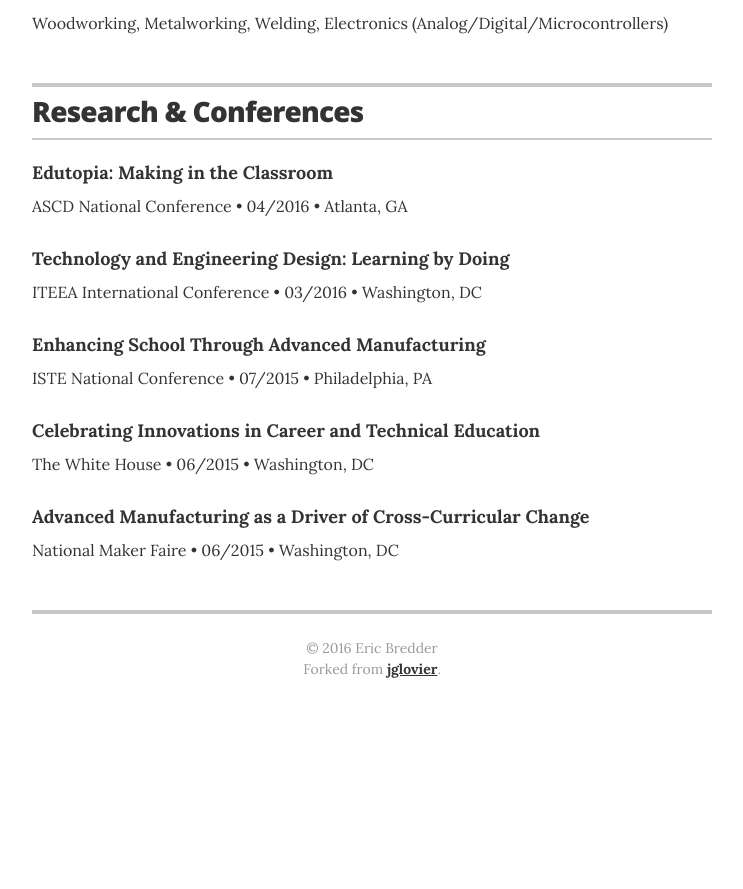
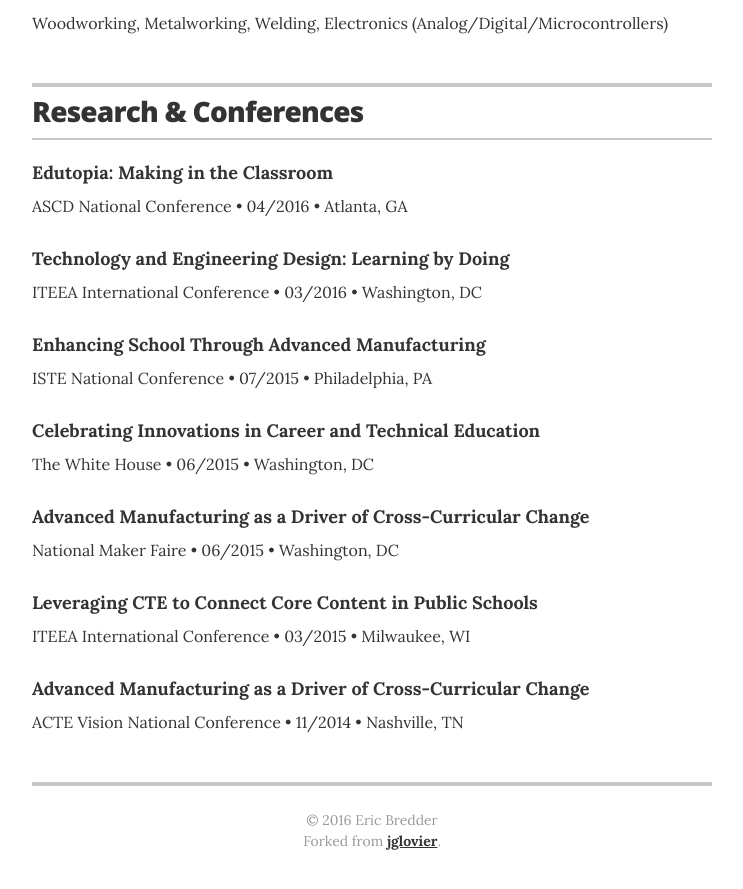
Before and after one commit to eabredder/eabredder.github.io, a Jekyll site: the page built from index.html, in a window 1280 px wide and 900 px high, scrolled down 1908 px. Shown: the top 889 px of the window, without its empty margins (268-1011 px from the left). Built offline with Jekyll 4.4.1, drawn with Linux system fonts in a browser that asks for light colours; before the commit the page ends 2636 px from its top, so only the background shows below that.

Commit message:
Update resume.html

```diff
--- a/_layouts/resume.html
+++ b/_layouts/resume.html
@@ -211,6 +211,16 @@
           <p class="resume-item-copy">National Maker Faire &bull; 06/2015 &bull; Washington, DC</p>
         </div>
 
+        <div class="resume-item">
+          <h4 class="resume-item-details" itemprop="award">Leveraging CTE to Connect Core Content in Public Schools</h4>
+          <p class="resume-item-copy">ITEEA International Conference &bull; 03/2015 &bull; Milwaukee, WI</p>
+        </div>
+
+        <div class="resume-item">
+          <h4 class="resume-item-details" itemprop="award">Advanced Manufacturing as a Driver of Cross-Curricular Change</h4>
+          <p class="resume-item-copy">ACTE Vision National Conference &bull; 11/2014 &bull; Nashville, TN</p>
+        </div>
+
       </section>
       <!-- end Recognition -->
       {% endif %}
```
